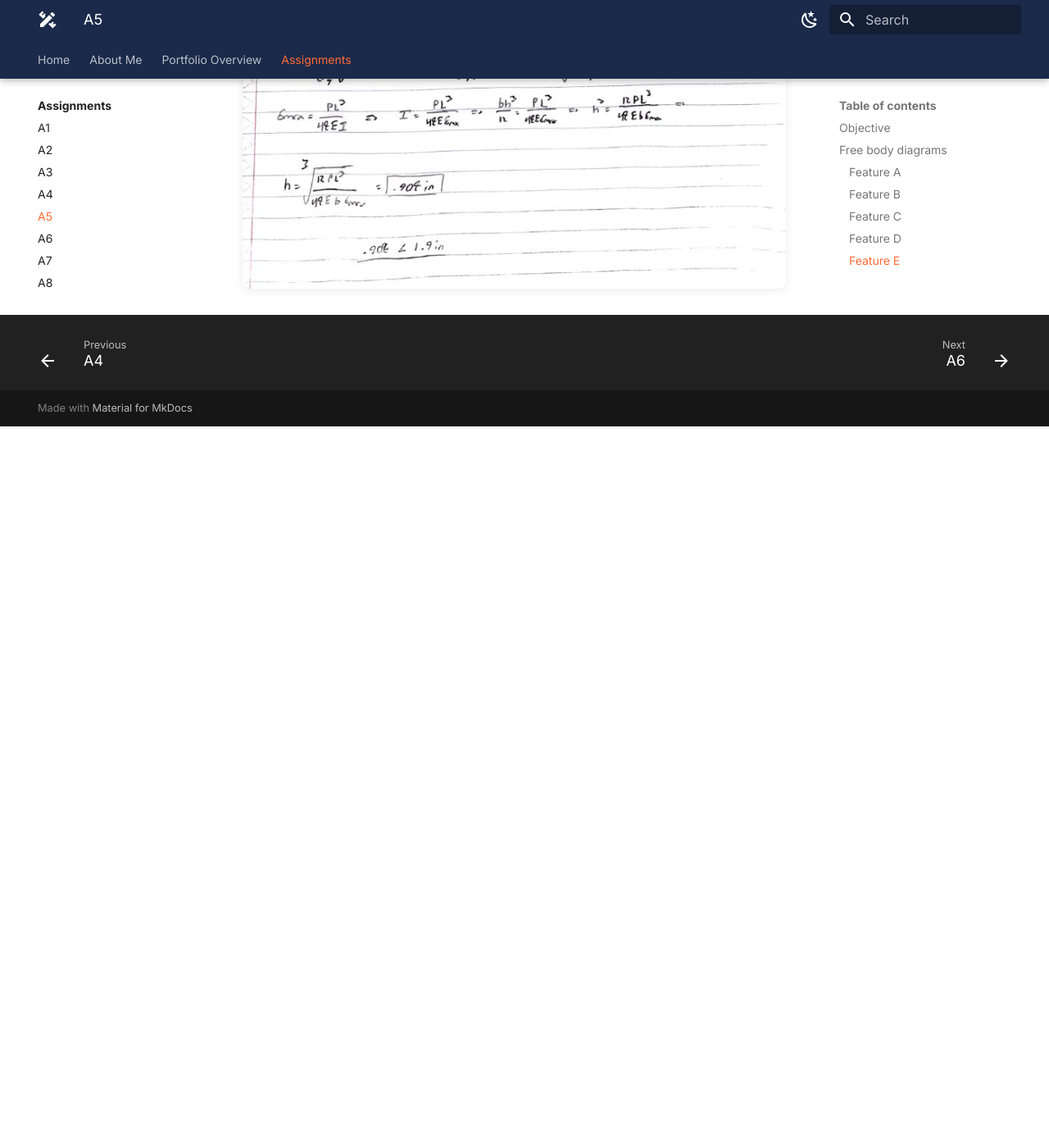
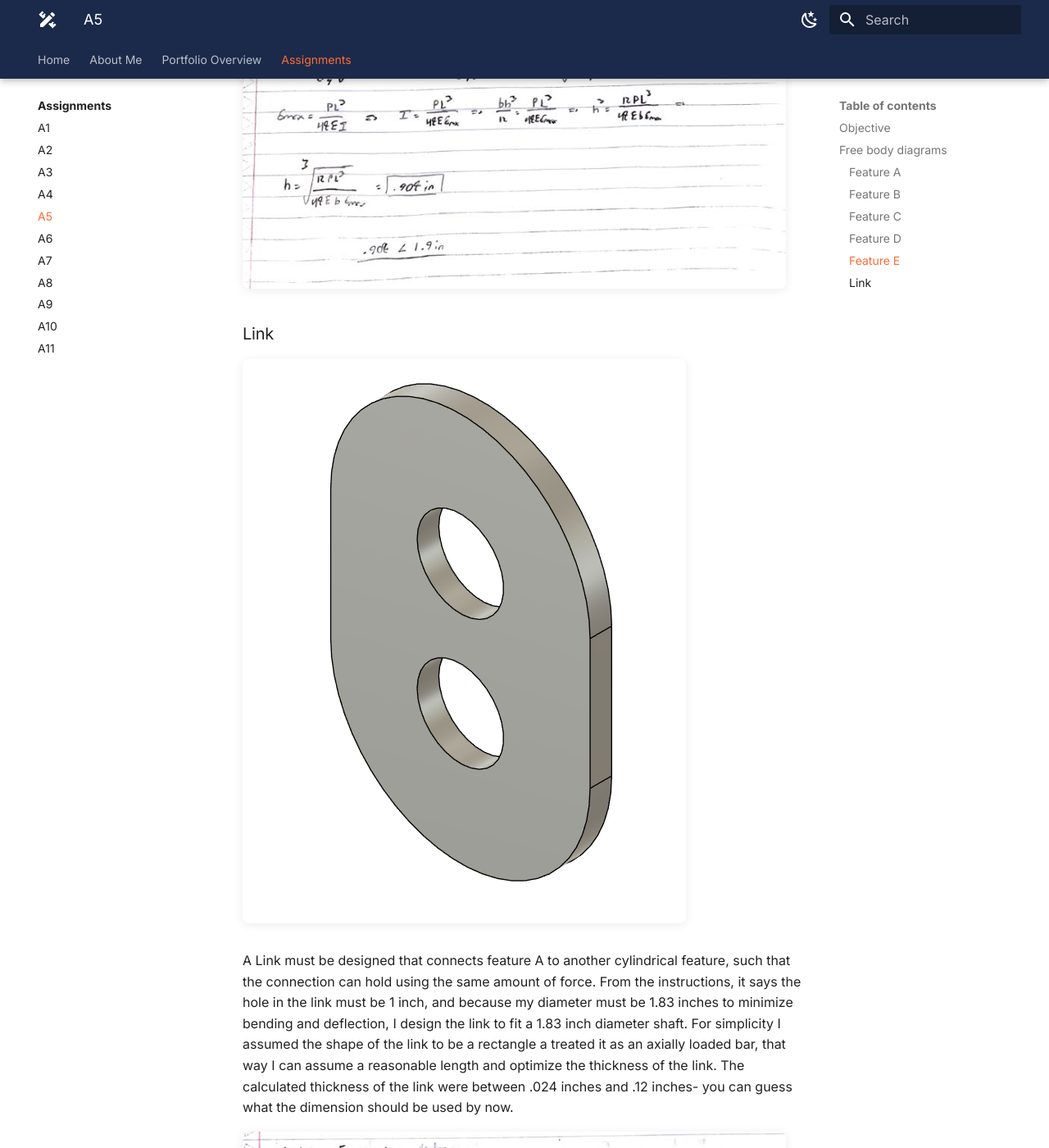
Before and after one commit to ajchiocca/megr2157-portfolio, an MkDocs documentation site: the page built from docs/assignments/A05/index.md, in a window 1280 px wide and 1400 px high, scrolled down 3985 px. Shown: the whole window at 82% size. Built offline with MkDocs 1.6.1 and Material for MkDocs 9.7.7, drawn with Linux system fonts in a browser that asks for light colours; before the commit the page ends 4505 px from its top, so only the background shows below that.

Commit message:
Add design requirements for link connecting feature A
Added a section detailing the design requirements for the link connecting feature A, including dimensions and assumptions for optimization.

```diff
--- a/docs/assignments/A05/index.md
+++ b/docs/assignments/A05/index.md
@@ -39,3 +39,11 @@ Feature E is the final feature to be evaluated, excluding the link, although I l
 <br>
 <br>
 ![FTE](FTE.png)
+
+### Link
+![link](link.png)
+<br>
+<br>
+A Link must be designed that connects feature A to another cylindrical feature, such that the connection can hold using the same amount of force. From the instructions, it says the hole in the link must be 1 inch, and because my diameter must be 1.83 inches to minimize bending and deflection, I design the link to fit a 1.83 inch diameter shaft. For simplicity I assumed the shape of the link to be a rectangle a treated it as an axially loaded bar, that way I can assume a reasonable length and optimize the thickness of the link. The calculated thickness of the link were between .024 inches and .12 inches- you can guess what the dimension should be used by now.
+
+![FTE](FTE.png)
```
